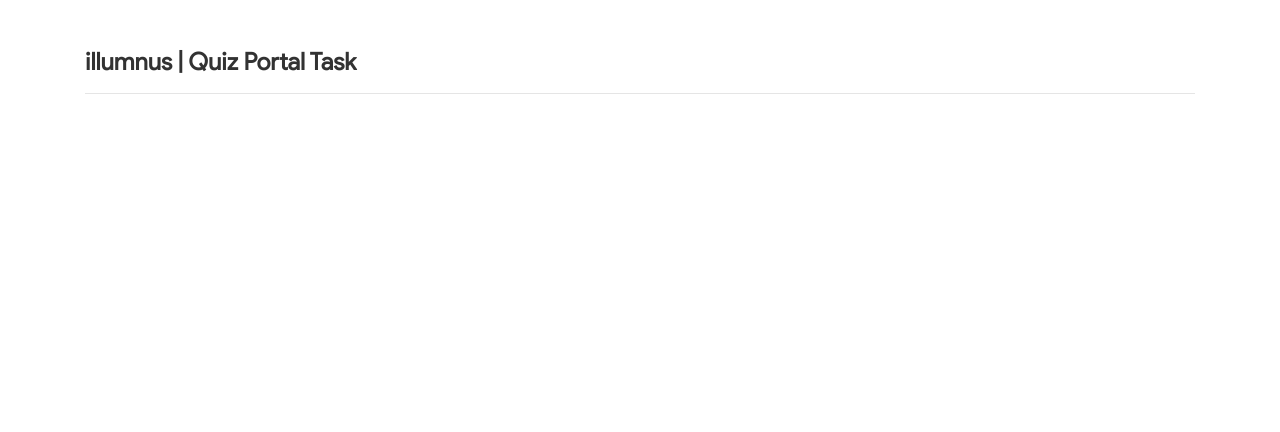
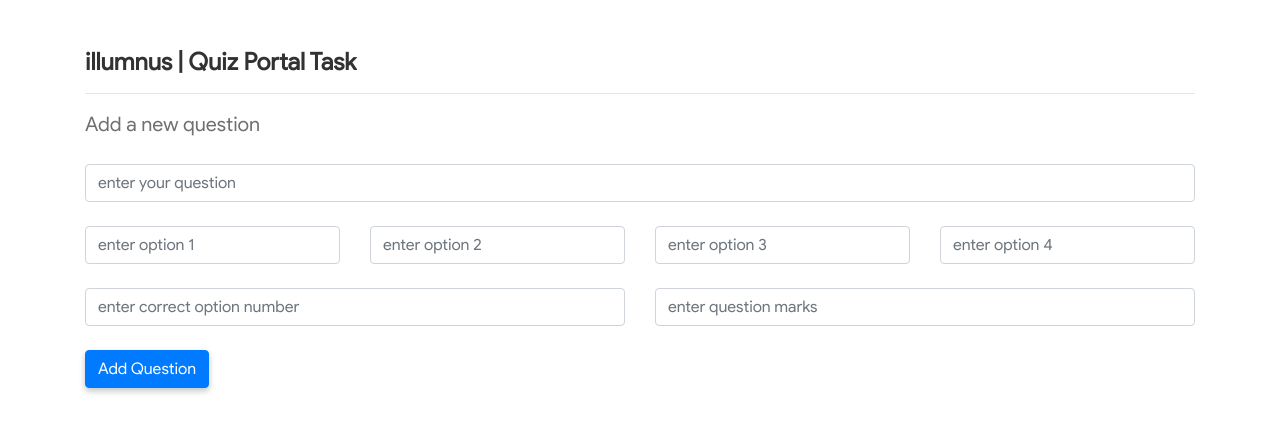
Before and after one commit to goelaakash79/illumnus-task, a React (Create React App) app in the folder client/: page /create-question in a window 1280 px wide. Shown: the top 432 px of the page. Built offline with nearby package versions, Linux system fonts and the light colour scheme.

Commit message:
create question ui added

```diff
--- a/client/src/components/Teacher/CreateQuestion.js
+++ b/client/src/components/Teacher/CreateQuestion.js
@@ -7,7 +7,61 @@
       <div className="container mt-5">
         <h4>illumnus | Quiz Portal Task</h4>
         <hr />
-
+        <p style={{fontSize: 20, margin:0}}>Add a new question</p>
+        <div className="section mt-4">
+          <input
+            placeholder="enter your question"
+            name="question"
+            className="form-control mb-4"
+          />
+          <div className="row">
+            <div className="col-md-3">
+              <input
+                placeholder="enter option 1"
+                name="option1"
+                className="form-control mb-4"
+              />
+            </div>
+            <div className="col-md-3">
+              <input
+                placeholder="enter option 2"
+                name="option2"
+                className="form-control mb-4"
+              />
+            </div>
+            <div className="col-md-3">
+              <input
+                placeholder="enter option 3"
+                name="option3"
+                className="form-control mb-4"
+              />
+            </div>
+            <div className="col-md-3">
+              <input
+                placeholder="enter option 4"
+                name="option4"
+                className="form-control mb-4"
+              />
+            </div>
+          </div>
+          <div className="row">
+            <div className="col-md-6">
+              <input
+                placeholder="enter correct option number"
+                name="answer"
+                className="form-control mb-4"
+              />
+            </div>
+            <div className="col-md-6">
+              <input
+                placeholder="enter question marks"
+                name="marks"
+                className="form-control mb-4"
+              />
+            </div>
+          </div>
+          <button className="btn btn-primary">Add Question</button>
+        </div>
       </div>
     </div>
   );
```
